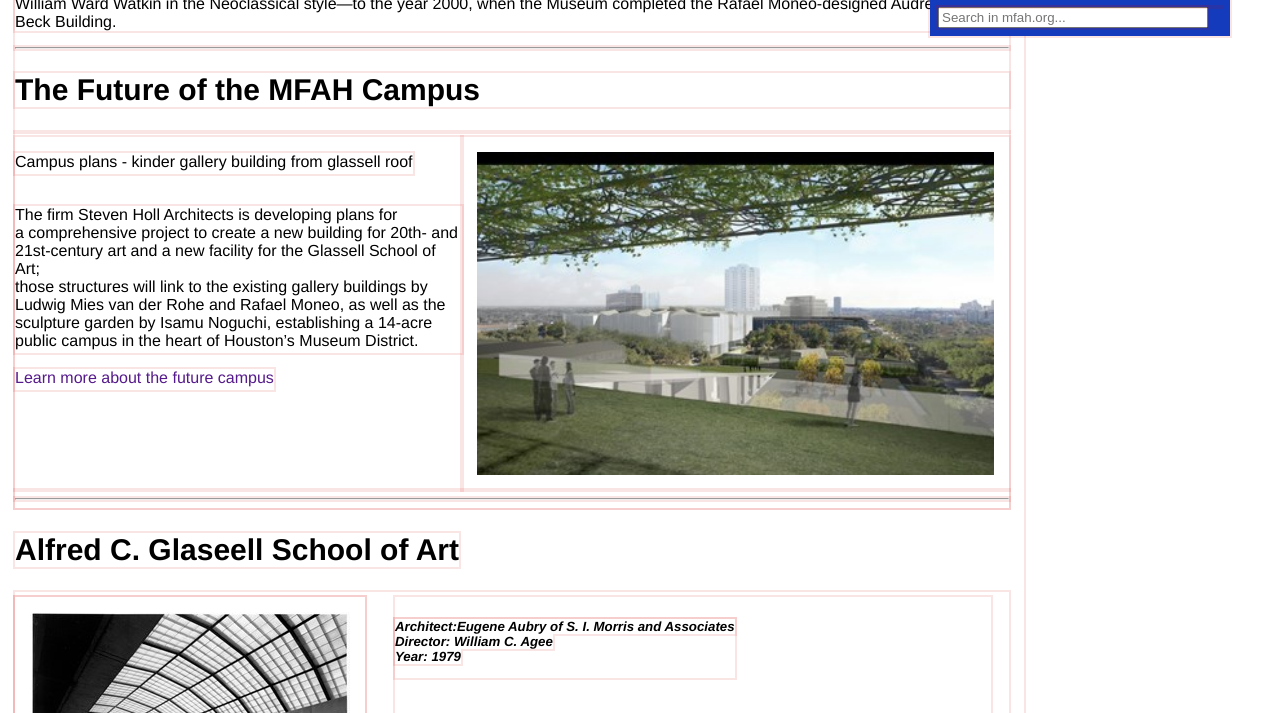
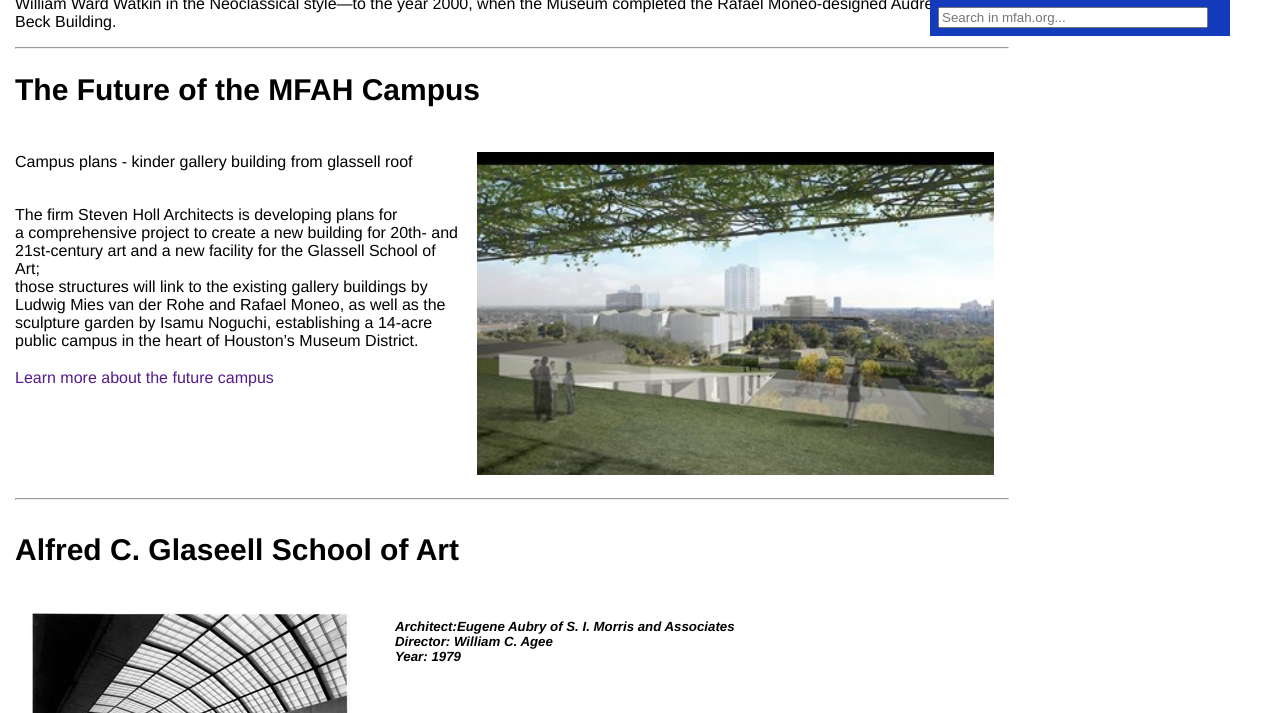
Before and after one commit to B3R307/html-css-static-fullpage-mfah, a plain HTML site: page index.html in a window 1280 px wide. Shown: the part 714-1427 px from the top of the page. Drawn offline with Linux system fonts and the light colour scheme.

Commit message:
final setting

```diff
--- a/style.css
+++ b/style.css
@@ -1,6 +1,6 @@
 *{
   box-sizing:border-box;
-  outline: 2px solid rgba(200,0,0,.1);
+
 }
 
 body{
```
Also changed, not shown: 1 other file.
